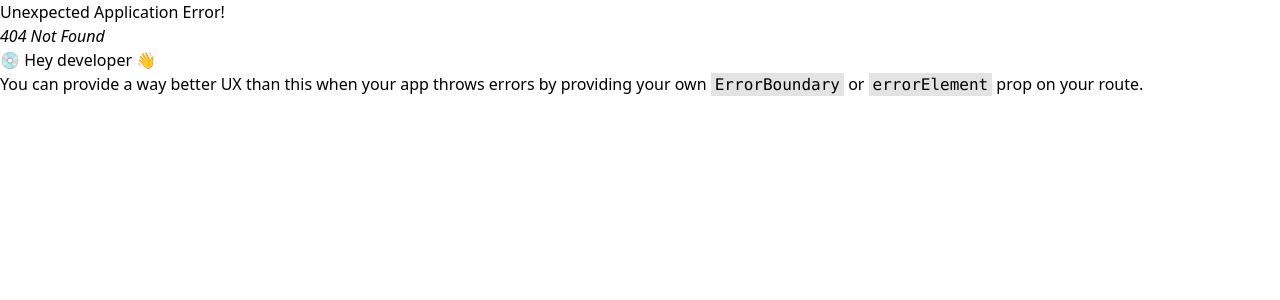
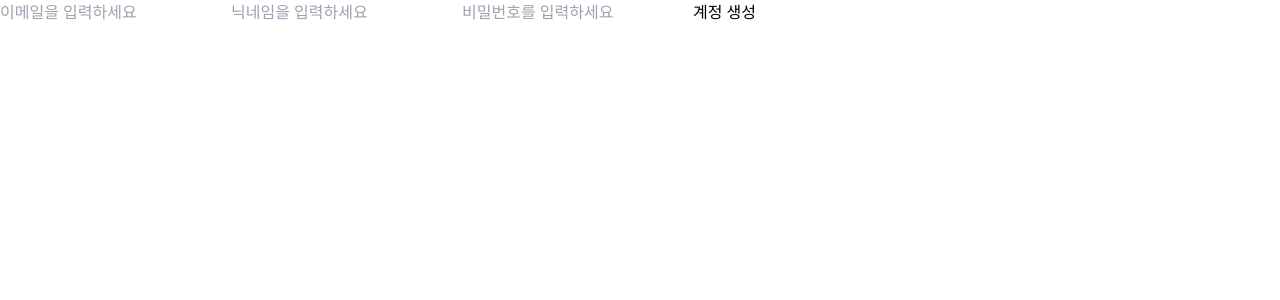
Before and after one commit to jiwonkim16/twitter-contest, a React (Vite) app: page /create-account in a window 1280 px wide. Before the commit this address had no page. Shown: the top 300 px of the page. Built offline with nearby package versions, Linux system fonts and the light colour scheme.

Commit message:
🔥 google login / create-account

```diff
--- a/package.json
+++ b/package.json
@@ -13,7 +13,8 @@
     "firebase": "^10.1.0",
     "react": "^18.2.0",
     "react-dom": "^18.2.0",
-    "react-router-dom": "^6.21.2"
+    "react-router-dom": "^6.21.2",
+    "react-toastify": "^10.0.2"
   },
   "devDependencies": {
     "@types/react": "^18.2.43",
--- a/src/App.tsx
+++ b/src/App.tsx
@@ -1,24 +1,53 @@
 import { RouterProvider, createBrowserRouter } from "react-router-dom";
 import Layout from "./components/layout";
 import Home from "./routes/home";
+import { useEffect, useState } from "react";
+import { auth } from "./firebase";
+import LoadingScreen from "./components/loading-screen";
+import ProtectedRoute from "./components/protected-route";
+import Profile from "./routes/profile";
+import Login from "./routes/login";
+import CreateAccount from "./routes/create-account";
 
 const router = createBrowserRouter([
   {
     path: "/",
-    element: <Layout />,
+    element: (
+      <ProtectedRoute>
+        <Layout />
+      </ProtectedRoute>
+    ),
     children: [
       {
         path: "",
         element: <Home />,
       },
+      {
+        path: "profile",
+        element: <Profile />,
+      },
     ],
+  },
+  {
+    path: "/login",
+    element: <Login />,
+  },
+  {
+    path: "/create-account",
+    element: <CreateAccount />,
   },
 ]);
 function App() {
+  const [isLoading, setIsLoading] = useState(true);
+  const init = async () => {
+    await auth.authStateReady();
+    setIsLoading(false);
+  };
+  useEffect(() => {
+    init();
+  }, []);
   return (
-    <>
-      <RouterProvider router={router} />
-    </>
+    <>{isLoading ? <LoadingScreen /> : <RouterProvider router={router} />}</>
   );
 }
 
--- /dev/null
+++ b/src/components/protected-route.tsx
@@ -0,0 +1,12 @@
+import { Navigate } from "react-router-dom";
+import { auth } from "../firebase";
+
+function ProtectedRoute({ children }: { children: React.ReactNode }) {
+  const user = auth.currentUser;
+  if (user === null) {
+    return <Navigate to="/login" />;
+  }
+  return children;
+}
+
+export default ProtectedRoute;
--- a/src/main.tsx
+++ b/src/main.tsx
@@ -1,10 +1,28 @@
-import React from 'react'
-import ReactDOM from 'react-dom/client'
-import App from './App.tsx'
-import './index.css'
-
-ReactDOM.createRoot(document.getElementById('root')!).render(
+import React from "react";
+import ReactDOM from "react-dom/client";
+import App from "./App.tsx";
+import "./index.css";
+import { ToastContainer } from "react-toastify";
+import "react-toastify/dist/ReactToastify.css";
+ReactDOM.createRoot(document.getElementById("root")!).render(
   <React.StrictMode>
+    <ToastContainer
+      style={{
+        width: "390px",
+        fontFamily: "semibold",
+      }}
+      position="top-left"
+      autoClose={3000}
+      hideProgressBar={false}
+      newestOnTop={false}
+      closeOnClick
+      rtl={false}
+      pauseOnFocusLoss
+      draggable
+      limit={1}
+      pauseOnHover
+      theme="light"
+    />
     <App />
-  </React.StrictMode>,
-)
+  </React.StrictMode>
+);
--- a/src/routes/create-account.tsx
+++ b/src/routes/create-account.tsx
@@ -0,0 +1,80 @@
+import { createUserWithEmailAndPassword, updateProfile } from "firebase/auth";
+import { ChangeEvent, useState } from "react";
+import { auth } from "../firebase";
+import { useNavigate } from "react-router-dom";
+import { FirebaseError } from "firebase/app";
+import { toast } from "react-toastify";
+
+function CreateAccount() {
+  const [email, setEmail] = useState("");
+  const [nickName, setNickName] = useState("");
+  const [password, setPassword] = useState("");
+  const [isLoading, setIsLoading] = useState(false);
+  const navigate = useNavigate();
+
+  const onChange = (event: ChangeEvent<HTMLInputElement>) => {
+    const name = event.target.name;
+    const value = event.target.value;
+    if (name === "email") {
+      setEmail(value);
+    } else if (name === "nickName") {
+      setNickName(value);
+    } else if (name === "password") {
+      setPassword(value);
+    }
+  };
+  const onSubmit = async (event: React.FormEvent<HTMLFormElement>) => {
+    event.preventDefault();
+    if (isLoading || nickName === "" || email === "" || password === "") {
+      toast.error("올바른 형식이 아닙니다.");
+    }
+    try {
+      setIsLoading(true);
+      const credentials = await createUserWithEmailAndPassword(
+        auth,
+        email,
+        password
+      );
+      await updateProfile(credentials.user, { displayName: nickName });
+      toast.success("계정 생성");
+      navigate("/login");
+    } catch (e) {
+      if (e instanceof FirebaseError) toast.error(e.message);
+    } finally {
+      setIsLoading(false);
+    }
+  };
+  return (
+    <>
+      <form onSubmit={onSubmit}>
+        <input
+          required
+          type="email"
+          value={email}
+          name="email"
+          placeholder="이메일을 입력하세요"
+          onChange={onChange}
+        />
+        <input
+          required
+          type="text"
+          name="nickName"
+          value={nickName}
+          placeholder="닉네임을 입력하세요"
+          onChange={onChange}
+        />
+        <input
+          required
+          type="password"
+          name="password"
+          value={password}
+          placeholder="비밀번호를 입력하세요"
+          onChange={onChange}
+        />
+        <button>{isLoading ? "계정 생성 중" : "계정 생성"}</button>
+      </form>
+    </>
+  );
+}
+
+export default CreateAccount;
--- a/src/routes/login.tsx
+++ b/src/routes/login.tsx
@@ -0,0 +1,103 @@
+import { FirebaseError } from "firebase/app";
+import {
+  GoogleAuthProvider,
+  signInWithEmailAndPassword,
+  signInWithPopup,
+} from "firebase/auth";
+import { ChangeEvent, useState } from "react";
+import { useNavigate } from "react-router-dom";
+import { toast } from "react-toastify";
+import { auth } from "../firebase";
+
+function Login() {
+  const [id, setId] = useState("");
+  const [password, setPassword] = useState("");
+  const [isLoading, setIsLoading] = useState(false);
+  const navigate = useNavigate();
+
+  const onChange = (event: ChangeEvent<HTMLInputElement>) => {
+    const value = event.target.value;
+    const name = event.target.name;
+    if (name === "id") {
+      setId(value);
+    } else if (name === "password") {
+      setPassword(value);
+    }
+  };
+  const onSubmit = async (event: React.FormEvent<HTMLFormElement>) => {
+    event.preventDefault();
+    if (isLoading || id === "" || password === "") {
+      toast.error("올바른 형식이 아닙니다.");
+    }
+    try {
+      setIsLoading(true);
+      signInWithEmailAndPassword(auth, id, password);
+      toast.success("로그인 성공");
+      navigate("/");
+    } catch (e) {
+      if (e instanceof FirebaseError) {
+        toast.error(e.message);
+      }
+    } finally {
+      setIsLoading(false);
+    }
+  };
+
+  const handleGoogleLogin = async () => {
+    try {
+      const provider = new GoogleAuthProvider();
+      await signInWithPopup(auth, provider);
+      toast.success("로그인 성공");
+      navigate("/");
+    } catch (e) {
+      if (e instanceof FirebaseError) {
+        toast.error(e.message);
+      }
+    }
+  };
+  return (
+    <>
+      <form onSubmit={onSubmit}>
+        <input
+          type="text"
+          name="id"
+          required
+          onChange={onChange}
+          placeholder="아이디를 입력하세요"
+        />
+        <input
+          type="password"
+          name="password"
+          required
+          onChange={onChange}
+          placeholder="비밀번호를 입력하세요"
+        />
+        <button>{isLoading ? "로그인 중" : "로그인"}</button>
+      </form>
+      <div>
+        <button className="flex gap-1 items-center" onClick={handleGoogleLogin}>
+          <svg
+            xmlns="http://www.w3.org/2000/svg"
+            height="16"
+            width="15.25"
+            viewBox="0 0 488 512"
+          >
+            <path d="M488 261.8C488 403.3 391.1 504 248 504 110.8 504 0 393.2 0 256S110.8 8 248 8c66.8 0 123 24.5 166.3 64.9l-67.5 64.9C258.5 52.6 94.3 116.6 94.3 256c0 86.5 69.1 156.6 153.7 156.6 98.2 0 135-70.4 140.8-106.9H248v-85.3h236.1c2.3 12.7 3.9 24.9 3.9 41.4z" />
+          </svg>
+          구글 로그인
+        </button>
+      </div>
+      <div>
+        <button
+          onClick={() => {
+            navigate("/create-account");
+          }}
+        >
+          회원가입
+        </button>
+      </div>
+    </>
+  );
+}
+
+export default Login;
--- a/src/routes/profile.tsx
+++ b/src/routes/profile.tsx
@@ -0,0 +1,5 @@
+function Profile() {
+  return <div>Profile</div>;
+}
+
+export default Profile;
```
Also changed, not shown: src/components/github-btn.tsx (deleted), 1 other file (tests, documents, lock files or other folders).
